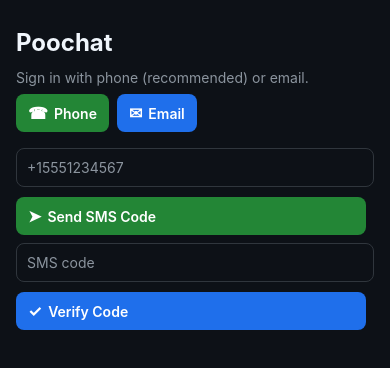
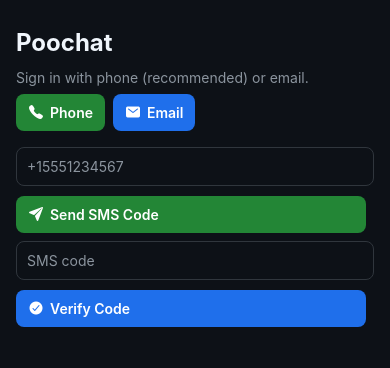
Before and after one commit to iangu48/poochat, a React Native app in the folder mobile/: screen / in a window 390 px wide. Shown: the top 368 px of the page. Built offline with nearby package versions, Linux system fonts and the light colour scheme; no server answers.

Commit message:
fix(ui): restore real expo vector icons and remove fallback

```diff
--- a/mobile/package.json
+++ b/mobile/package.json
@@ -11,6 +11,7 @@
     "typecheck": "tsc --noEmit"
   },
   "dependencies": {
+    "@expo/vector-icons": "^15.0.3",
     "@react-native-async-storage/async-storage": "2.2.0",
     "@supabase/supabase-js": "^2.49.8",
     "expo": "^54.0.33",
--- a/mobile/src/components/Ionicons.tsx
+++ /dev/null
@@ -1,44 +0,0 @@
-import { Text, type TextStyle } from 'react-native';
-
-type Props = {
-  name: string;
-  size?: number;
-  color?: string;
-};
-
-const ICON_MAP: Record<string, string> = {
-  add: '+',
-  close: '×',
-  refresh: '↻',
-  mail: '✉',
-  'checkmark-done': '✓✓',
-  'arrow-back': '←',
-  'ellipsis-horizontal': '⋯',
-  send: '➤',
-  'add-circle': '⊕',
-  enter: '↪',
-  checkmark: '✓',
-  'person-add': '⊕',
-  'log-out-outline': '⇥',
-  eye: '◉',
-  'eye-off': '◌',
-  search: '⌕',
-  home: '⌂',
-  people: '◔◔',
-  person: '◔',
-  call: '☎',
-  'paper-plane': '➤',
-  'checkmark-circle': '✓',
-  'log-in-outline': '⇤',
-  'chatbubble-ellipses': '💬',
-};
-
-export function Ionicons({ name, size = 16, color = '#ffffff' }: Props) {
-  const style: TextStyle = {
-    fontSize: size,
-    color,
-    fontWeight: '700',
-    lineHeight: size + 2,
-  };
-  return <Text style={style}>{ICON_MAP[name] ?? '*'}</Text>;
-}
--- a/mobile/src/screens/AccountScreen.tsx
+++ b/mobile/src/screens/AccountScreen.tsx
@@ -1,5 +1,5 @@
 import { Text, TouchableOpacity, View } from 'react-native';
-import { Ionicons } from '../components/Ionicons';
+import { Ionicons } from '@expo/vector-icons';
 import type { LeaderboardRow, Profile } from '../types/domain';
 import { styles } from './styles';
 
--- a/mobile/src/screens/AuthScreen.tsx
+++ b/mobile/src/screens/AuthScreen.tsx
@@ -1,6 +1,6 @@
 import type { RefObject } from 'react';
 import { Text, TextInput, TouchableOpacity, View } from 'react-native';
-import { Ionicons } from '../components/Ionicons';
+import { Ionicons } from '@expo/vector-icons';
 import type { TextInput as TextInputHandle } from 'react-native';
 import { styles } from './styles';
 
--- a/mobile/src/screens/ChatScreen.tsx
+++ b/mobile/src/screens/ChatScreen.tsx
@@ -1,5 +1,5 @@
 import { Modal, Pressable, ScrollView, Text, TextInput, TouchableOpacity, View } from 'react-native';
-import { Ionicons } from '../components/Ionicons';
+import { Ionicons } from '@expo/vector-icons';
 import type { ChatMessage, ChatRoom, ChatRoomInvite } from '../types/domain';
 import { styles } from './styles';
 
--- a/mobile/src/screens/FriendsScreen.tsx
+++ b/mobile/src/screens/FriendsScreen.tsx
@@ -1,6 +1,6 @@
 import { useState } from 'react';
 import { Modal, Pressable, ScrollView, Text, TextInput, TouchableOpacity, View } from 'react-native';
-import { Ionicons } from '../components/Ionicons';
+import { Ionicons } from '@expo/vector-icons';
 import { ChatScreen, type ChatRoute } from './ChatScreen';
 import { styles } from './styles';
 import type { FeedItem, IncomingFriendRequest, Profile, ChatMessage, ChatRoom, ChatRoomInvite } from '../types/domain';
--- a/mobile/src/screens/HomeScreen.tsx
+++ b/mobile/src/screens/HomeScreen.tsx
@@ -1,5 +1,5 @@
 import { KeyboardAvoidingView, Modal, Platform, Pressable, ScrollView, Text, TextInput, TouchableOpacity, View } from 'react-native';
-import { Ionicons } from '../components/Ionicons';
+import { Ionicons } from '@expo/vector-icons';
 import type { FeedItem, PoopEntry } from '../types/domain';
 import { styles } from './styles';
 
--- a/mobile/src/screens/LeaderboardScreen.tsx
+++ b/mobile/src/screens/LeaderboardScreen.tsx
@@ -1,5 +1,5 @@
 import { ScrollView, Text, TextInput, TouchableOpacity, View } from 'react-native';
-import { Ionicons } from '../components/Ionicons';
+import { Ionicons } from '@expo/vector-icons';
 import type { LeaderboardRow } from '../types/domain';
 import { styles } from './styles';
 
--- a/mobile/src/screens/OnboardingScreen.tsx
+++ b/mobile/src/screens/OnboardingScreen.tsx
@@ -1,5 +1,5 @@
 import { Text, TextInput, TouchableOpacity, View } from 'react-native';
-import { Ionicons } from '../components/Ionicons';
+import { Ionicons } from '@expo/vector-icons';
 import { styles } from './styles';
 
 type Props = {
--- a/mobile/src/screens/TabBar.tsx
+++ b/mobile/src/screens/TabBar.tsx
@@ -1,5 +1,5 @@
 import { Text, TouchableOpacity, View } from 'react-native';
-import { Ionicons } from '../components/Ionicons';
+import { Ionicons } from '@expo/vector-icons';
 import { styles } from './styles';
 
 export type Tab = 'home' | 'social' | 'account';
@@ -23,7 +23,7 @@ type TabButtonProps = {
   tab: Tab;
   value: Tab;
   label: string;
-  icon: string;
+  icon: keyof typeof Ionicons.glyphMap;
   onPress: (tab: Tab) => void;
 };
 
```
Also changed, not shown: 1 other file (tests, documents, lock files or other folders).
